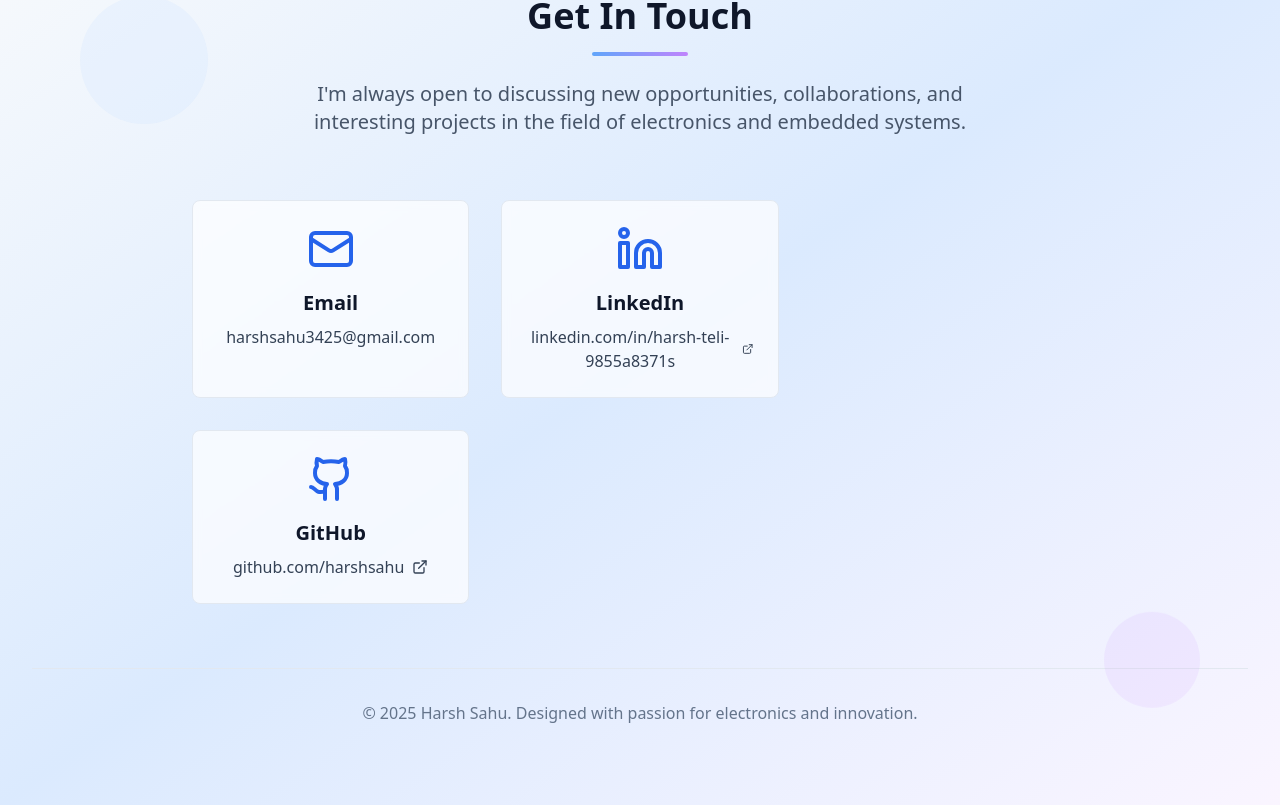
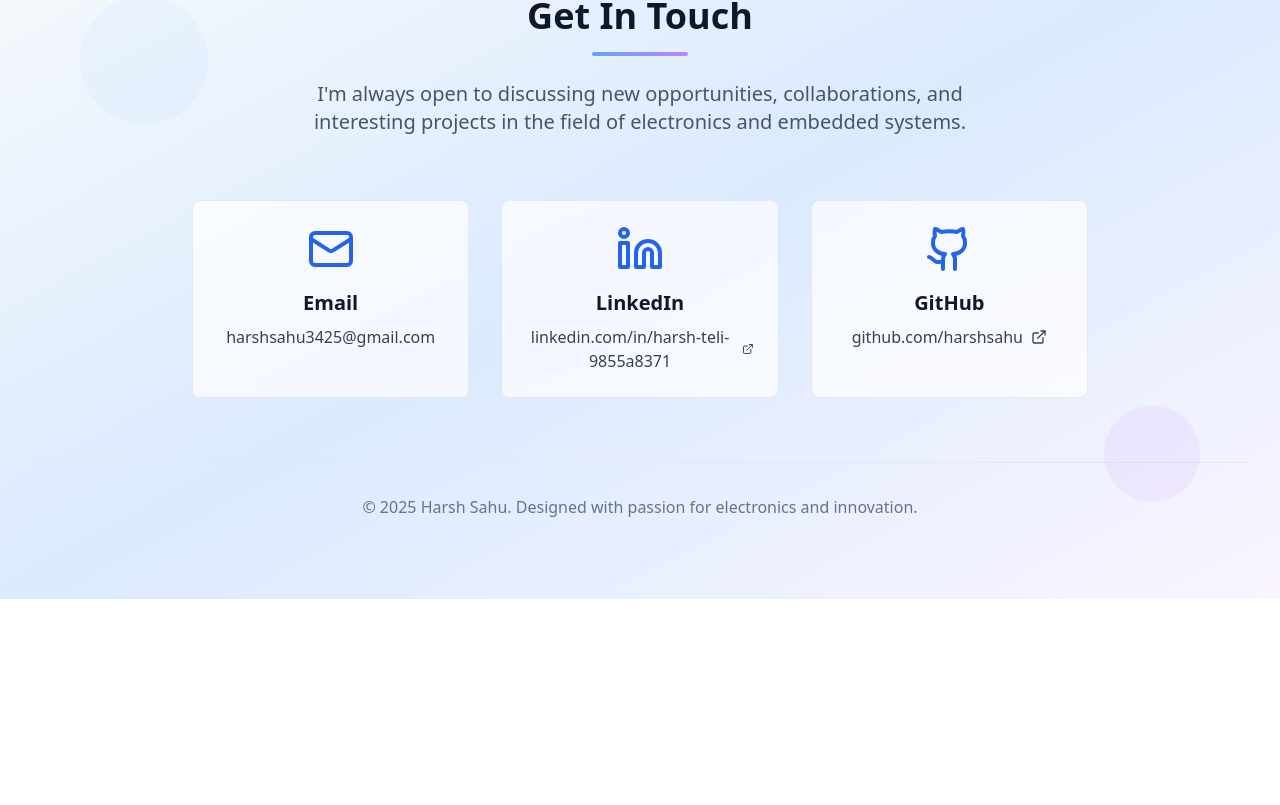
Before and after one commit to HarshSahu270/Portfolio, a React (Vite) app: page / in a window 1280 px wide. Shown: the part 4818-5623 px from the top of the page. After the commit the page ends 5417 px from the top, so only its background shows below. Built offline with nearby package versions, Linux system fonts and the light colour scheme.

Commit message:
Update App.tsx

```diff
--- a/src/App.tsx
+++ b/src/App.tsx
@@ -604,7 +604,7 @@ function App() {
             </a>
 
             <a
-              href="https://linkedin.com/in/harsh-sahu"
+              href="https://linkedin.com/in/harsh-teli-9855a8371"
               target="_blank"
               rel="noopener noreferrer"
               className="bg-white/70 backdrop-blur-sm p-6 rounded-lg hover:bg-blue-50 transition-all duration-500 group text-center hover:scale-105 transform hover:shadow-2xl border border-slate-200 hover:border-blue-400"
@@ -612,15 +612,10 @@ function App() {
               <Linkedin className="w-12 h-12 text-blue-600 mx-auto mb-4 group-hover:scale-110 group-hover:rotate-12 transition-all duration-500" />
               <h3 className="text-xl font-semibold mb-2">LinkedIn</h3>
               <p className="text-slate-700 flex items-center justify-center">
-                linkedin.com/in/harsh-teli-9855a8371s
+                linkedin.com/in/harsh-teli-9855a8371
                 <ExternalLink className="w-4 h-4 ml-2 group-hover:translate-x-1 transition-transform duration-300" />
               </p>
             </a>
-            <a
-              href="https://linkedin.com/in/harsh-teli-9855a8371s"
-              target="_blank"
-              rel="noopener noreferrer"
-            />
 
             <a
               href="https://github.com/HarshSahu270"
```
